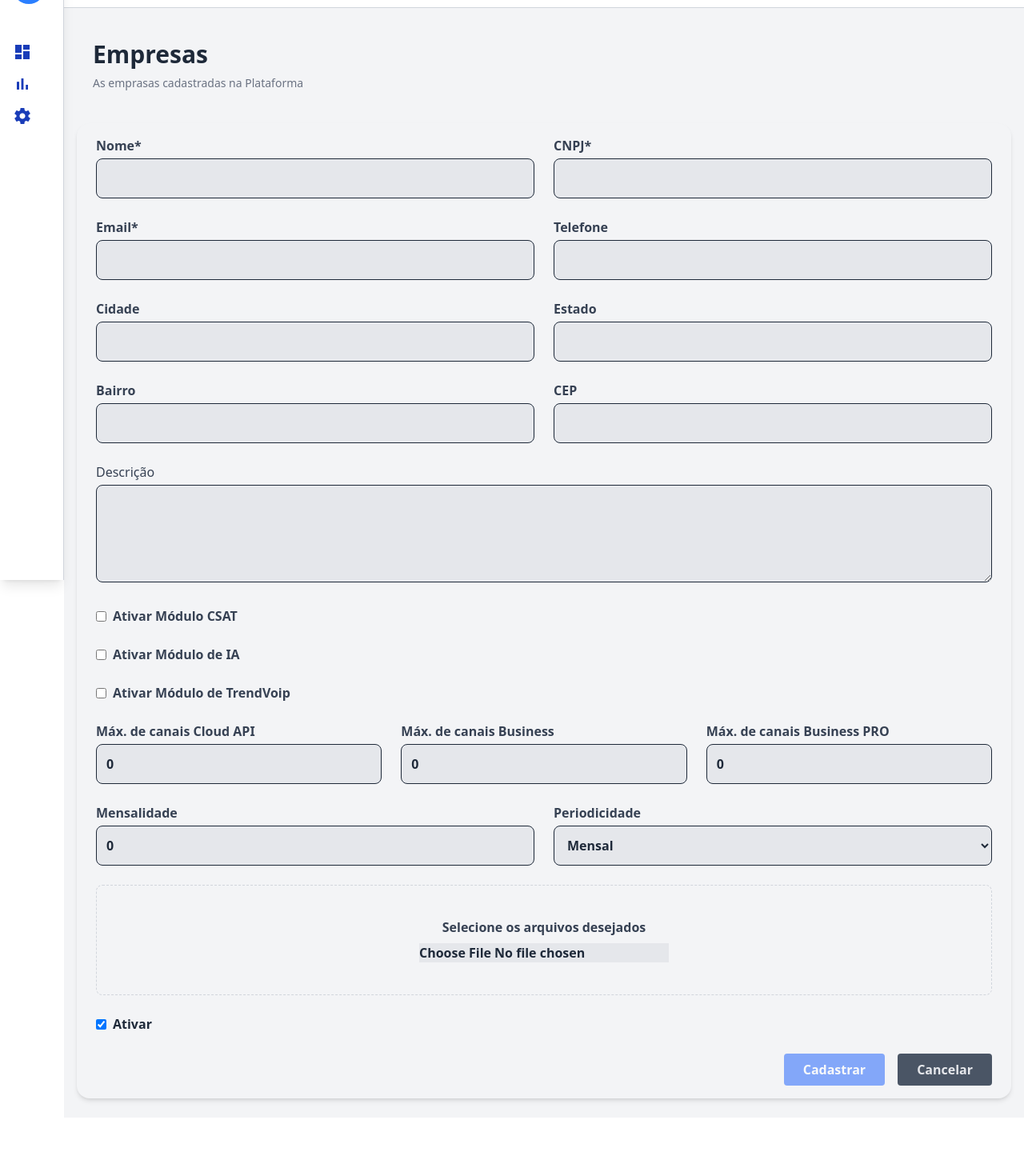
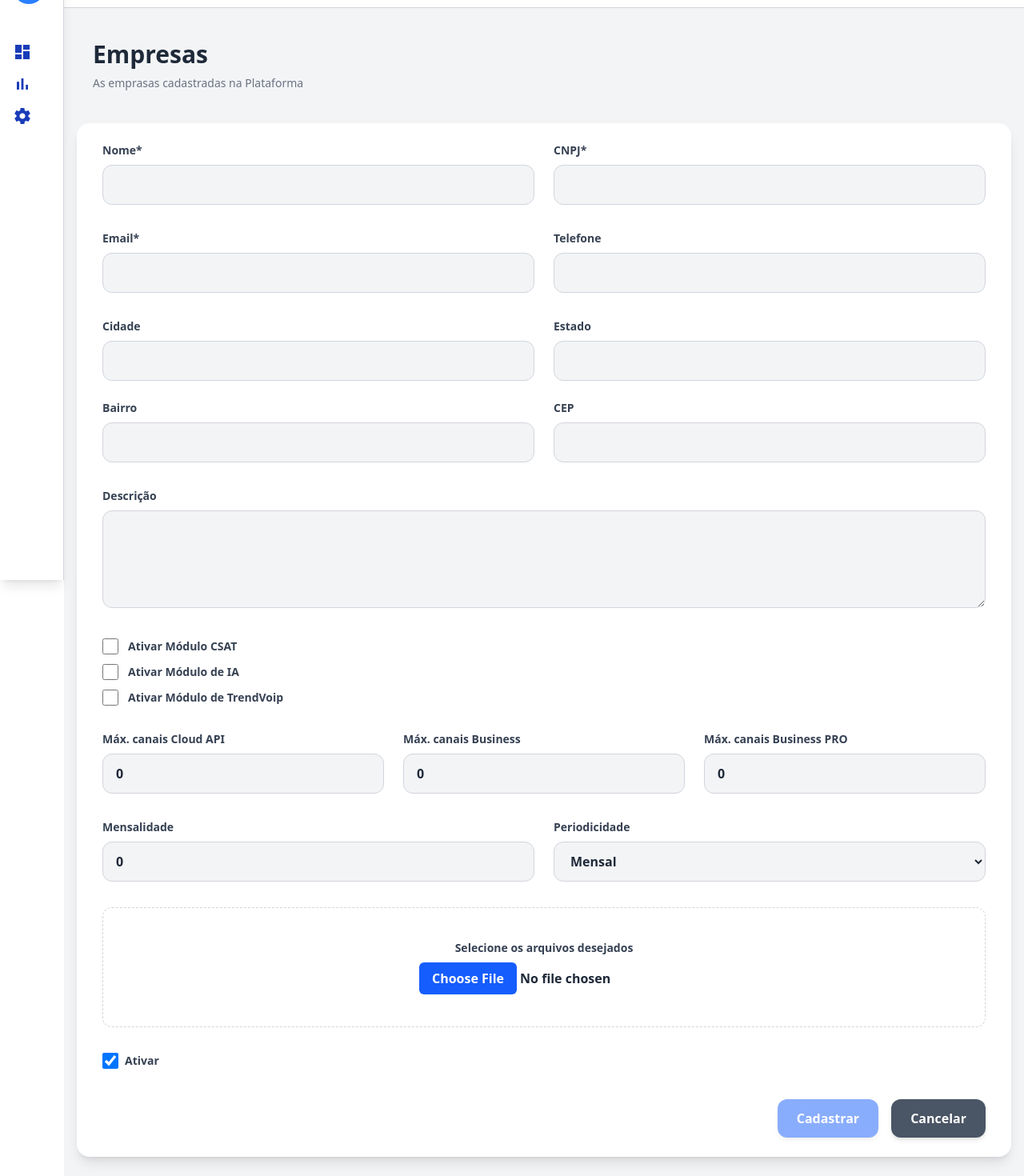
Before and after one commit to coderick137/teste-tecnico-trend, an Angular app: page /edit/1 in a window 1280 px wide. Shown: the part 75-1545 px from the top of the page at 80% size. Before the commit the page ends 1472 px from the top, so only its background shows below. Built offline with nearby package versions, Linux system fonts and the light colour scheme.

Commit message:
melhora estilização do formulario

```diff
--- a/src/app/components/companies-list/companies-list.component.html
+++ b/src/app/components/companies-list/companies-list.component.html
@@ -1,5 +1,5 @@
 <div
-  class="flex flex-col gap-12 dark:text-gray-200 bg-gray-100 dark:bg-gray-800 p-4 rounded-md shadow-md transition-all duration-200 ease-in-out"
+  class="flex flex-col gap-12 dark:text-gray-200 bg-white dark:bg-gray-800 p-4 rounded-md shadow-md transition-all duration-200 ease-in-out"
 >
   <div class="flex flex-col sm:flex-row items-center gap-4 font-semibold">
     <div class="relative flex-1">
--- a/src/app/components/company-form/company-form.component.html
+++ b/src/app/components/company-form/company-form.component.html
@@ -1,19 +1,20 @@
 <section
-  class="px-6 py-4 rounded-2xl shadow-md bg-gray-100 dark:bg-gray-800 text-gray-800 dark:text-gray-200 transition-all duration-200 ease-in-out"
+  class="px-4 sm:px-6 lg:px-8 py-6 bg-white dark:bg-gray-800 text-gray-800 dark:text-gray-200 rounded-2xl shadow-lg transition-all duration-300 ease-in-out"
 >
-  <form [formGroup]="companyForm" (ngSubmit)="onSave()" class="space-y-6">
+  <form [formGroup]="companyForm" (ngSubmit)="onSave()" class="space-y-8">
+    <!-- Dados da empresa -->
     <fieldset class="grid grid-cols-1 md:grid-cols-2 gap-6">
       <div>
         <label
           for="name"
-          class="block mb-1 font-semibold text-gray-700 dark:text-gray-300"
+          class="block mb-2 text-sm font-semibold text-gray-700 dark:text-gray-300"
           >Nome*</label
         >
         <input
           id="name"
           type="text"
           formControlName="name"
-          class="w-full p-3 border rounded-lg bg-gray-200 dark:bg-gray-700 text-gray-800 dark:text-gray-200 focus:ring-2 focus:ring-blue-500"
+          class="w-full px-4 py-3 border border-gray-300 dark:border-gray-600 rounded-xl bg-gray-100 dark:bg-gray-800 text-gray-800 dark:text-gray-200 focus:outline-none focus:ring-2 focus:ring-blue-500"
         />
         @if (companyForm.get('name')?.touched &&
         companyForm.get('name')?.invalid) {
@@ -26,14 +27,14 @@
       <div>
         <label
           for="cnpj"
-          class="block mb-1 font-semibold text-gray-700 dark:text-gray-300"
+          class="block mb-2 text-sm font-semibold text-gray-700 dark:text-gray-300"
           >CNPJ*</label
         >
         <input
           id="cnpj"
           type="text"
           formControlName="cnpj"
-          class="w-full p-3 border rounded-lg bg-gray-200 dark:bg-gray-700 text-gray-800 dark:text-gray-200 focus:ring-2 focus:ring-blue-500"
+          class="w-full px-4 py-3 border border-gray-300 dark:border-gray-600 rounded-xl bg-gray-100 dark:bg-gray-800 text-gray-800 dark:text-gray-200 focus:outline-none focus:ring-2 focus:ring-blue-500"
         />
         @if (companyForm.get('cnpj')?.touched &&
         companyForm.get('cnpj')?.invalid) {
@@ -44,6 +45,7 @@
       </div>
     </fieldset>
 
+    <!-- Contato -->
     <fieldset
       formGroupName="contact"
       class="grid grid-cols-1 md:grid-cols-2 gap-6"
@@ -51,14 +53,14 @@
       <div>
         <label
           for="email"
-          class="block mb-1 font-semibold text-gray-700 dark:text-gray-300"
+          class="block mb-2 text-sm font-semibold text-gray-700 dark:text-gray-300"
           >Email*</label
         >
         <input
           id="email"
           type="email"
           formControlName="email"
-          class="w-full p-3 border rounded-lg bg-gray-200 dark:bg-gray-700 text-gray-800 dark:text-gray-200 focus:ring-2 focus:ring-blue-500"
+          class="w-full px-4 py-3 border border-gray-300 dark:border-gray-600 rounded-xl bg-gray-100 dark:bg-gray-800 text-gray-800 dark:text-gray-200 focus:outline-none focus:ring-2 focus:ring-blue-500"
         />
         @if (contact?.get('email')?.touched && contact?.get('email')?.invalid) {
         <p class="mt-1 text-sm text-red-500 dark:text-red-400">
@@ -70,18 +72,19 @@
       <div>
         <label
           for="phone"
-          class="block mb-1 font-semibold text-gray-700 dark:text-gray-300"
+          class="block mb-2 text-sm font-semibold text-gray-700 dark:text-gray-300"
           >Telefone</label
         >
         <input
           id="phone"
           type="text"
           formControlName="phone"
-          class="w-full p-3 border rounded-lg bg-gray-200 dark:bg-gray-700 text-gray-800 dark:text-gray-200 focus:ring-2 focus:ring-blue-500"
+          class="w-full px-4 py-3 border border-gray-300 dark:border-gray-600 rounded-xl bg-gray-100 dark:bg-gray-800 text-gray-800 dark:text-gray-200 focus:outline-none focus:ring-2 focus:ring-blue-500"
         />
       </div>
     </fieldset>
 
+    <!-- Endereço -->
     <fieldset
       formGroupName="address"
       class="grid grid-cols-1 md:grid-cols-2 gap-6"
@@ -89,183 +92,184 @@
       <div>
         <label
           for="city"
-          class="block mb-1 font-semibold text-gray-700 dark:text-gray-300"
+          class="block mb-2 text-sm font-semibold text-gray-700 dark:text-gray-300"
           >Cidade</label
         >
         <input
           id="city"
           type="text"
           formControlName="city"
-          class="w-full p-3 border rounded-lg bg-gray-200 dark:bg-gray-700 text-gray-800 dark:text-gray-200 focus:ring-2 focus:ring-blue-500"
+          class="w-full px-4 py-3 border border-gray-300 dark:border-gray-600 rounded-xl bg-gray-100 dark:bg-gray-800 text-gray-800 dark:text-gray-200 focus:outline-none focus:ring-2 focus:ring-blue-500"
         />
       </div>
 
       <div>
         <label
           for="state"
-          class="block mb-1 font-semibold text-gray-700 dark:text-gray-300"
+          class="block mb-2 text-sm font-semibold text-gray-700 dark:text-gray-300"
           >Estado</label
         >
         <input
           id="state"
           type="text"
           formControlName="state"
-          class="w-full p-3 border rounded-lg bg-gray-200 dark:bg-gray-700 text-gray-800 dark:text-gray-200 focus:ring-2 focus:ring-blue-500"
+          class="w-full px-4 py-3 border border-gray-300 dark:border-gray-600 rounded-xl bg-gray-100 dark:bg-gray-800 text-gray-800 dark:text-gray-200 focus:outline-none focus:ring-2 focus:ring-blue-500"
         />
       </div>
 
       <div>
         <label
           for="neighborhood"
-          class="block mb-1 font-semibold text-gray-700 dark:text-gray-300"
+          class="block mb-2 text-sm font-semibold text-gray-700 dark:text-gray-300"
           >Bairro</label
         >
         <input
           id="neighborhood"
           type="text"
           formControlName="neighborhood"
-          class="w-full p-3 border rounded-lg bg-gray-200 dark:bg-gray-700 text-gray-800 dark:text-gray-200 focus:ring-2 focus:ring-blue-500"
+          class="w-full px-4 py-3 border border-gray-300 dark:border-gray-600 rounded-xl bg-gray-100 dark:bg-gray-800 text-gray-800 dark:text-gray-200 focus:outline-none focus:ring-2 focus:ring-blue-500"
         />
       </div>
 
       <div>
         <label
           for="zipCode"
-          class="block mb-1 font-semibold text-gray-700 dark:text-gray-300"
+          class="block mb-2 text-sm font-semibold text-gray-700 dark:text-gray-300"
           >CEP</label
         >
         <input
           id="zipCode"
           type="text"
           formControlName="zipCode"
-          class="w-full p-3 border rounded-lg bg-gray-200 dark:bg-gray-700 text-gray-800 dark:text-gray-200 focus:ring-2 focus:ring-blue-500"
+          class="w-full px-4 py-3 border border-gray-300 dark:border-gray-600 rounded-xl bg-gray-100 dark:bg-gray-800 text-gray-800 dark:text-gray-200 focus:outline-none focus:ring-2 focus:ring-blue-500"
         />
       </div>
     </fieldset>
 
+    <!-- Descrição -->
     <fieldset>
       <label
         for="description"
-        class="block mb-1 font-medium text-gray-700 dark:text-gray-300"
+        class="block mb-2 text-sm font-semibold text-gray-700 dark:text-gray-300"
         >Descrição</label
       >
       <textarea
         id="description"
         formControlName="description"
         rows="4"
-        class="w-full p-3 border rounded-lg bg-gray-200 dark:bg-gray-700 text-gray-800 dark:text-gray-200 focus:ring-2 focus:ring-blue-500"
+        class="w-full px-4 py-3 border border-gray-300 dark:border-gray-600 rounded-xl bg-gray-100 dark:bg-gray-800 text-gray-800 dark:text-gray-200 focus:outline-none focus:ring-2 focus:ring-blue-500"
       ></textarea>
     </fieldset>
 
-    <!-- Novo fieldset: Módulos -->
-    <fieldset class="flex flex-col gap-6">
+    <!-- Módulos -->
+    <fieldset class="space-y-3">
       <label
-        class="inline-flex items-center gap-2 text-gray-700 dark:text-gray-300"
+        class="flex items-center gap-3 text-sm text-gray-700 dark:text-gray-300"
       >
         <input
           type="checkbox"
-          class="rounded bg-gray-200 dark:bg-gray-700 text-gray-800 dark:text-gray-200 focus:ring-2 focus:ring-blue-500"
+          class="w-5 h-5 rounded border-gray-400 dark:border-gray-600 bg-gray-200 dark:bg-gray-700 text-blue-600 focus:ring-2 focus:ring-blue-500"
           formControlName="enableCSAT"
         />
         Ativar Módulo CSAT
       </label>
 
       <label
-        class="inline-flex items-center gap-2 text-gray-700 dark:text-gray-300"
+        class="flex items-center gap-3 text-sm text-gray-700 dark:text-gray-300"
       >
         <input
           type="checkbox"
-          class="rounded bg-gray-200 dark:bg-gray-700 text-gray-800 dark:text-gray-200 focus:ring-2 focus:ring-blue-500"
+          class="w-5 h-5 rounded border-gray-400 dark:border-gray-600 bg-gray-200 dark:bg-gray-700 text-blue-600 focus:ring-2 focus:ring-blue-500"
           formControlName="enableAI"
         />
         Ativar Módulo de IA
       </label>
 
       <label
-        class="inline-flex items-center gap-2 text-gray-700 dark:text-gray-300"
+        class="flex items-center gap-3 text-sm text-gray-700 dark:text-gray-300"
       >
         <input
           type="checkbox"
-          class="rounded bg-gray-200 dark:bg-gray-700 text-gray-800 dark:text-gray-200 focus:ring-2 focus:ring-blue-500"
+          class="w-5 h-5 rounded border-gray-400 dark:border-gray-600 bg-gray-200 dark:bg-gray-700 text-blue-600 focus:ring-2 focus:ring-blue-500"
           formControlName="enableTrendVoip"
         />
         Ativar Módulo de TrendVoip
       </label>
     </fieldset>
 
-    <!-- Novo fieldset: Canais -->
+    <!-- Canais -->
     <fieldset class="grid grid-cols-1 md:grid-cols-3 gap-6">
       <div>
         <label
           for="maxCloudApi"
-          class="block mb-1 font-semibold text-gray-700 dark:text-gray-300"
-          >Máx. de canais Cloud API</label
+          class="block mb-2 text-sm font-semibold text-gray-700 dark:text-gray-300"
+          >Máx. canais Cloud API</label
         >
         <input
           id="maxCloudApi"
           type="number"
           min="0"
-          class="w-full p-3 border rounded-lg bg-gray-200 dark:bg-gray-700 text-gray-800 dark:text-gray-200 focus:ring-2 focus:ring-blue-500"
           formControlName="maxCloudApi"
+          class="w-full px-4 py-3 border border-gray-300 dark:border-gray-600 rounded-xl bg-gray-100 dark:bg-gray-800 text-gray-800 dark:text-gray-200 focus:outline-none focus:ring-2 focus:ring-blue-500"
         />
       </div>
       <div>
         <label
           for="maxBusiness"
-          class="block mb-1 font-semibold text-gray-700 dark:text-gray-300"
-          >Máx. de canais Business</label
+          class="block mb-2 text-sm font-semibold text-gray-700 dark:text-gray-300"
+          >Máx. canais Business</label
         >
         <input
           id="maxBusiness"
           type="number"
           min="0"
-          class="w-full p-3 border rounded-lg bg-gray-200 dark:bg-gray-700 text-gray-800 dark:text-gray-200 focus:ring-2 focus:ring-blue-500"
           formControlName="maxBusiness"
+          class="w-full px-4 py-3 border border-gray-300 dark:border-gray-600 rounded-xl bg-gray-100 dark:bg-gray-800 text-gray-800 dark:text-gray-200 focus:outline-none focus:ring-2 focus:ring-blue-500"
         />
       </div>
       <div>
         <label
           for="maxBusinessPro"
-          class="block mb-1 font-semibold text-gray-700 dark:text-gray-300"
-          >Máx. de canais Business PRO</label
+          class="block mb-2 text-sm font-semibold text-gray-700 dark:text-gray-300"
+          >Máx. canais Business PRO</label
         >
         <input
           id="maxBusinessPro"
           type="number"
           min="0"
-          class="w-full p-3 border rounded-lg bg-gray-200 dark:bg-gray-700 text-gray-800 dark:text-gray-200 focus:ring-2 focus:ring-blue-500"
           formControlName="maxBusinessPro"
+          class="w-full px-4 py-3 border border-gray-300 dark:border-gray-600 rounded-xl bg-gray-100 dark:bg-gray-800 text-gray-800 dark:text-gray-200 focus:outline-none focus:ring-2 focus:ring-blue-500"
         />
       </div>
     </fieldset>
 
-    <!-- Novo fieldset: Mensalidade e Periodicidade -->
+    <!-- Mensalidade e Periodicidade -->
     <fieldset class="grid grid-cols-1 md:grid-cols-2 gap-6">
       <div>
         <label
           for="monthlyValue"
-          class="block mb-1 font-semibold text-gray-700 dark:text-gray-300"
+          class="block mb-2 text-sm font-semibold text-gray-700 dark:text-gray-300"
           >Mensalidade</label
         >
         <input
           id="monthlyValue"
           type="number"
           min="0"
-          class="w-full p-3 border rounded-lg bg-gray-200 dark:bg-gray-700 text-gray-800 dark:text-gray-200 focus:ring-2 focus:ring-blue-500"
           formControlName="monthlyValue"
+          class="w-full px-4 py-3 border border-gray-300 dark:border-gray-600 rounded-xl bg-gray-100 dark:bg-gray-800 text-gray-800 dark:text-gray-200 focus:outline-none focus:ring-2 focus:ring-blue-500"
         />
       </div>
 
       <div>
         <label
           for="recurrence"
-          class="block mb-1 font-semibold text-gray-700 dark:text-gray-300"
+          class="block mb-2 text-sm font-semibold text-gray-700 dark:text-gray-300"
           >Periodicidade</label
         >
         <select
           id="recurrence"
-          class="w-full p-3 border rounded-lg bg-gray-200 dark:bg-gray-700 text-gray-800 dark:text-gray-200"
           formControlName="recurrence"
+          class="w-full px-4 py-3 border border-gray-300 dark:border-gray-600 rounded-xl bg-gray-100 dark:bg-gray-800 text-gray-800 dark:text-gray-200 focus:outline-none"
         >
           <option value="Mensal">Mensal</option>
           <option value="Trimestral">Trimestral</option>
@@ -275,43 +279,48 @@
       </div>
     </fieldset>
 
+    <!-- Upload -->
     <fieldset
-      class="flex flex-col items-center justify-center gap-2 border border-dashed rounded-lg p-10 mt-4 border-gray-300 dark:border-gray-600"
+      class="flex flex-col items-center justify-center gap-2 border border-dashed rounded-xl p-10 border-gray-300 dark:border-gray-600"
     >
-      <label for="thumbnail" class="block text-gray-700 dark:text-gray-300"
+      <label for="thumbnail" class="text-sm text-gray-700 dark:text-gray-300"
         >Selecione os arquivos desejados</label
       >
       <input
         id="thumbnail"
         type="file"
         formControlName="thumbnail"
-        class="file-input bg-gray-200 dark:bg-gray-700 text-gray-800 dark:text-gray-200"
+        class="file:px-4 file:py-2 file:rounded-md file:border-0 file:bg-blue-600 file:text-white file:hover:bg-blue-700 transition"
       />
     </fieldset>
 
-    <fieldset class="mb-4">
-      <label class="inline-flex items-center">
+    <!-- Ativo -->
+    <fieldset>
+      <label
+        class="inline-flex items-center text-sm text-gray-700 dark:text-gray-300"
+      >
         <input
           type="checkbox"
           formControlName="active"
-          class="mr-2 rounded-full bg-gray-200 dark:bg-gray-700 text-gray-800 dark:text-gray-200"
+          class="mr-2 w-5 h-5 rounded-full border-gray-400 dark:border-gray-600 bg-gray-200 dark:bg-gray-700 text-blue-600 focus:ring-2 focus:ring-blue-500"
         />
         Ativar
       </label>
     </fieldset>
 
-    <footer class="flex gap-4 mt-6 justify-end">
+    <!-- Botões -->
+    <footer class="flex flex-col sm:flex-row gap-4 justify-end mt-6">
       <button
         type="submit"
         [disabled]="companyForm.invalid"
-        class="bg-blue-600 text-white px-6 py-2 rounded hover:bg-blue-700 transition disabled:opacity-50 disabled:cursor-not-allowed"
+        class="w-full sm:w-auto bg-blue-600 text-white px-6 py-3 rounded-xl shadow-md hover:bg-blue-700 transition disabled:opacity-50 disabled:cursor-not-allowed"
       >
         Cadastrar
       </button>
       <button
         type="button"
         (click)="goToDashboard()"
-        class="bg-gray-600 text-gray-200 px-6 py-2 rounded hover:bg-gray-500 transition"
+        class="w-full sm:w-auto bg-gray-600 text-white px-6 py-3 rounded-xl shadow-md hover:bg-gray-500 transition"
       >
         Cancelar
       </button>
--- a/src/app/components/company-form/company-form.component.ts
+++ b/src/app/components/company-form/company-form.component.ts
@@ -28,7 +28,6 @@ export class CompanyFormComponent {
       active: [true],
 
       address: this.fb.group({
-        street: [''],
         neighborhood: [''],
         city: [''],
         state: [''],
```
